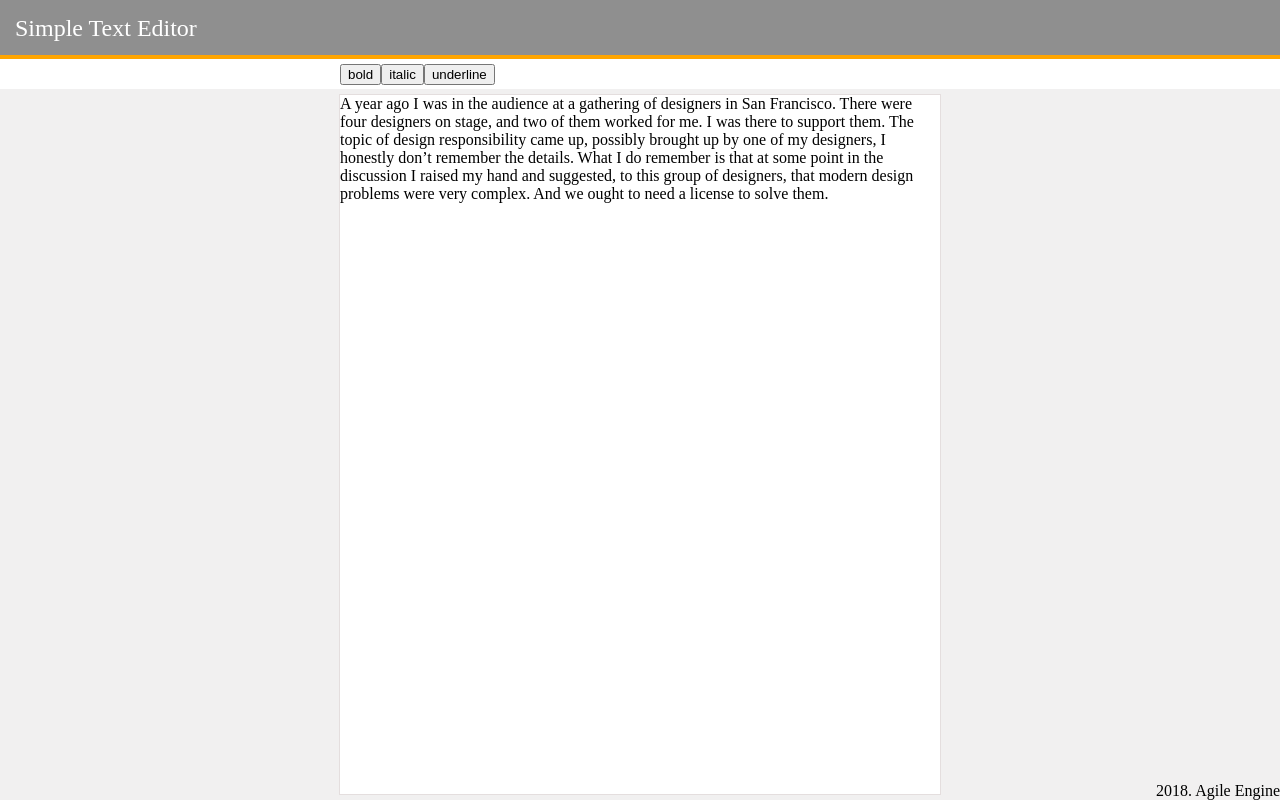
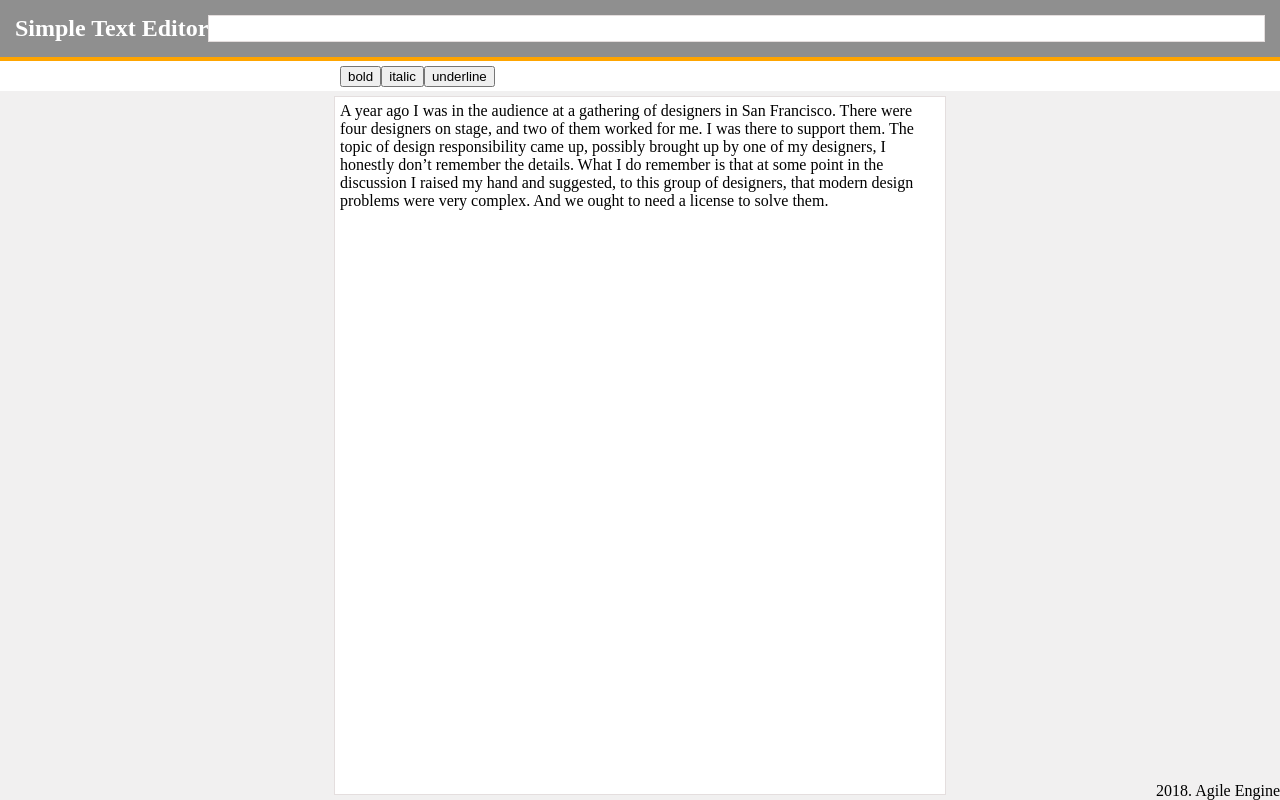
Before and after one commit to Manviel/Candy, a React (Create React App) app: page / in a window 1280 px wide. Built offline with nearby package versions, Linux system fonts and the light colour scheme; the HTML template or start-up script is replaced by a standard one.

Commit message:
Get synonyms from api

```diff
--- a/package.json
+++ b/package.json
@@ -3,8 +3,8 @@
   "version": "0.1.0",
   "private": true,
   "dependencies": {
-    "react": "^16.2.0",
-    "react-dom": "^16.2.0",
+    "react": "^16.8.3",
+    "react-dom": "^16.8.3",
     "react-scripts": "^2.1.5"
   },
   "scripts": {
--- a/src/App.css
+++ b/src/App.css
@@ -1,12 +1,20 @@
 header {
-  display: block;
-  height: 40px;
-  padding-left: 15px;
-  padding-top: 15px;
+  display: flex;
+  padding: 15px;
   font-size: 24px;
   border-bottom: 4px solid #ffa500;
   background-color: rgba(33, 33, 33, 0.5);
+}
+
+h4 {
   color: #fff;
+  margin: 0;
+}
+
+main {
+  display: flex;
+  flex-direction: column;
+  flex-grow: 1;
 }
 
 .App {
@@ -15,8 +23,6 @@ header {
   flex-direction: column;
 }
 
-main {
-  display: flex;
-  flex-direction: column;
-  flex-grow: 1;
+.wrap {
+  flex-wrap: wrap;
 }
--- a/src/App.js
+++ b/src/App.js
@@ -9,7 +9,8 @@ class App extends Component {
     super(props);
     this.state = {
       data: null,
-      word: null
+      word: null,
+      syn: null
     };
   }
 
@@ -19,15 +20,25 @@ class App extends Component {
     });
   }
 
+  getSynonyms = e => {
+    fetch(`https://api.datamuse.com/words?rel_syn=${e.target.innerText}`)
+      .then(response => response.json())
+      .then(json => this.setState({ syn: json }));
+  };
+
   handleChange = event => this.setState({ word: event.target.innerText });
 
   handleUpdateData = value => this.setState({ data: value });
 
   render() {
+    const { syn } = this.state;
     return (
       <div className="App">
         <header>
-          <span>Simple Text Editor</span>
+          <h4>Simple Text Editor</h4>
+          <div className="file space wrap">
+            {syn && syn.map(i => <span key={i.score}>{i.word} </span>)}
+          </div>
         </header>
         <main>
           <ControlPanel
@@ -36,7 +47,11 @@ class App extends Component {
             handleChange={this.handleChange}
             handleUpdateData={this.handleUpdateData}
           />
-          <FileZone data={this.state.data} handleChange={this.handleChange} />
+          <FileZone
+            data={this.state.data}
+            handleChange={this.handleChange}
+            getSynonyms={this.getSynonyms}
+          />
         </main>
       </div>
     );
--- a/src/file-zone/FileZone.css
+++ b/src/file-zone/FileZone.css
@@ -1,15 +1,17 @@
+.space {
+  padding: 5px;
+  flex-grow: 1;
+}
+
 .file-zone {
   background-color: #f1f0f0;
-  flex-grow: 1;
   display: flex;
   flex-direction: column;
   align-items: center;
-  padding: 5px;
 }
 
 .file {
   width: 600px;
-  flex-grow: 1;
   background-color: #fff;
   border: 1px solid #e4dede;
 }
--- a/src/file-zone/FileZone.js
+++ b/src/file-zone/FileZone.js
@@ -1,13 +1,14 @@
 import React from 'react';
 import './FileZone.css';
 
-const FileZone = ({ data, handleChange }) => (
-  <div className="file-zone">
-    <div className="file">
+const FileZone = ({ data, handleChange, getSynonyms }) => (
+  <div className="file-zone space">
+    <div className="file space">
       {data &&
         data.map((word, i) => (
           <span
             key={i}
+            onClick={getSynonyms}
             onDoubleClick={handleChange}
             dangerouslySetInnerHTML={{ __html: word + ' ' }}
           />
```
Also changed, not shown: 1 other file (tests, documents, lock files or other folders).
